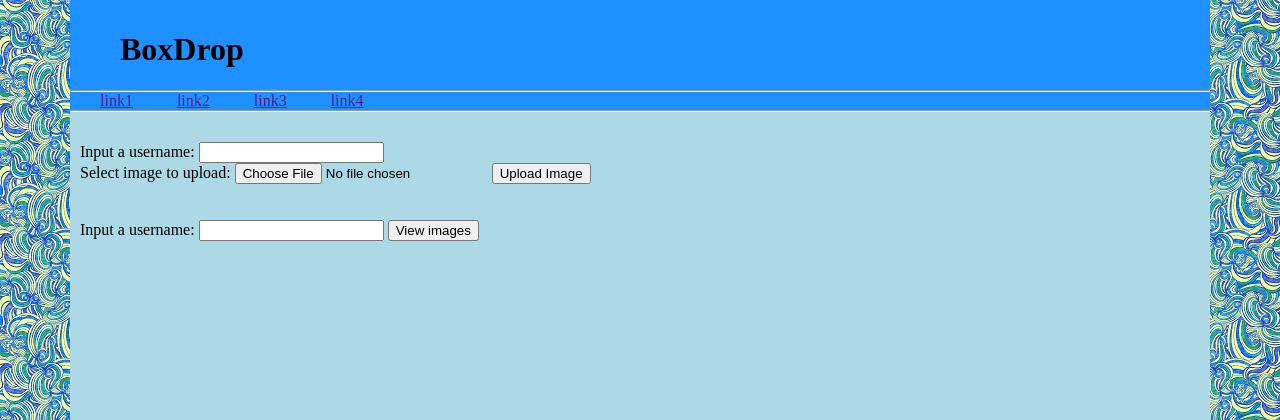
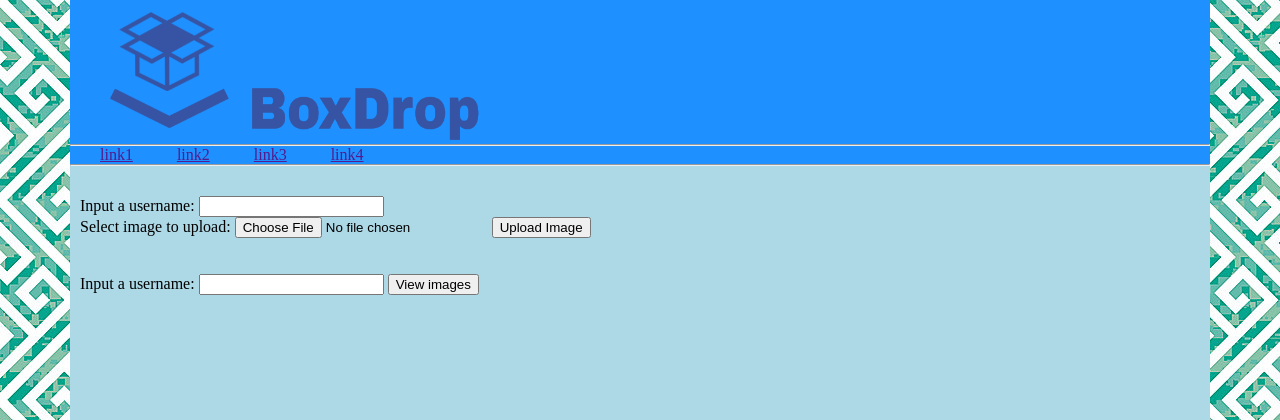
Before and after one commit to brewdd02/OnlineImage, a PHP site: page / in a window 1280 px wide. Shown: the top 420 px of the page. Run offline with PHP 8.4, Linux system fonts and the light colour scheme.

Commit message:
Added logo image

```diff
--- a/index/css/styles.css
+++ b/index/css/styles.css
@@ -7,6 +7,11 @@ body {
 header {
     background-color: dodgerblue;
     padding-top: 10px;
+}
+
+header > img {
+	height: 130px;
+	padding-left: 40px;
 }
 
 header > h1 {
--- a/index/index.html
+++ b/index/index.html
@@ -7,7 +7,7 @@
 	</head>
 	<body>
 		<header>
-			<h1>BoxDrop</h1>
+			<img id="logo" src="images/logo.png" alt="logo">
 			<hr>
 			<nav>
 				<a href="">link1</a>
```
Also changed, not shown: index/images/Logo.png (added), index/images/background.jpg, index/images/backgroundOld.jpg (added).
